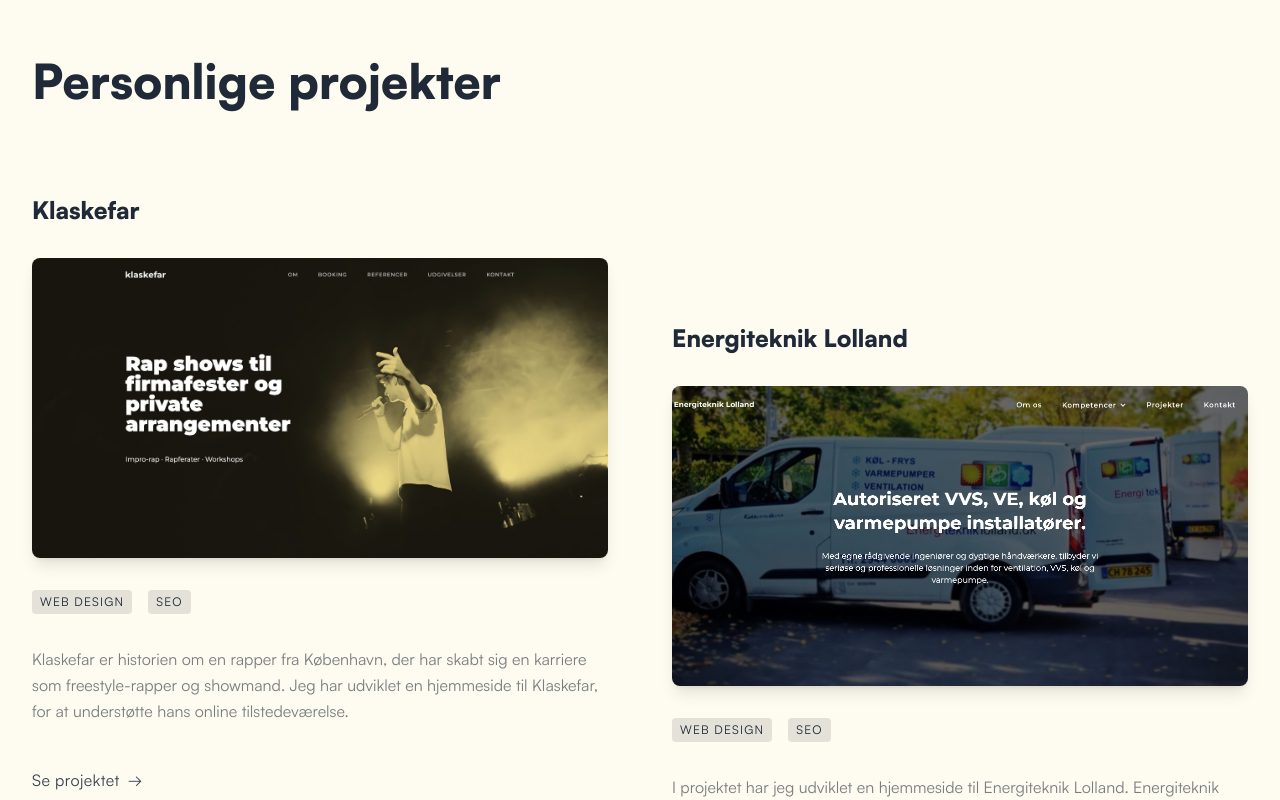
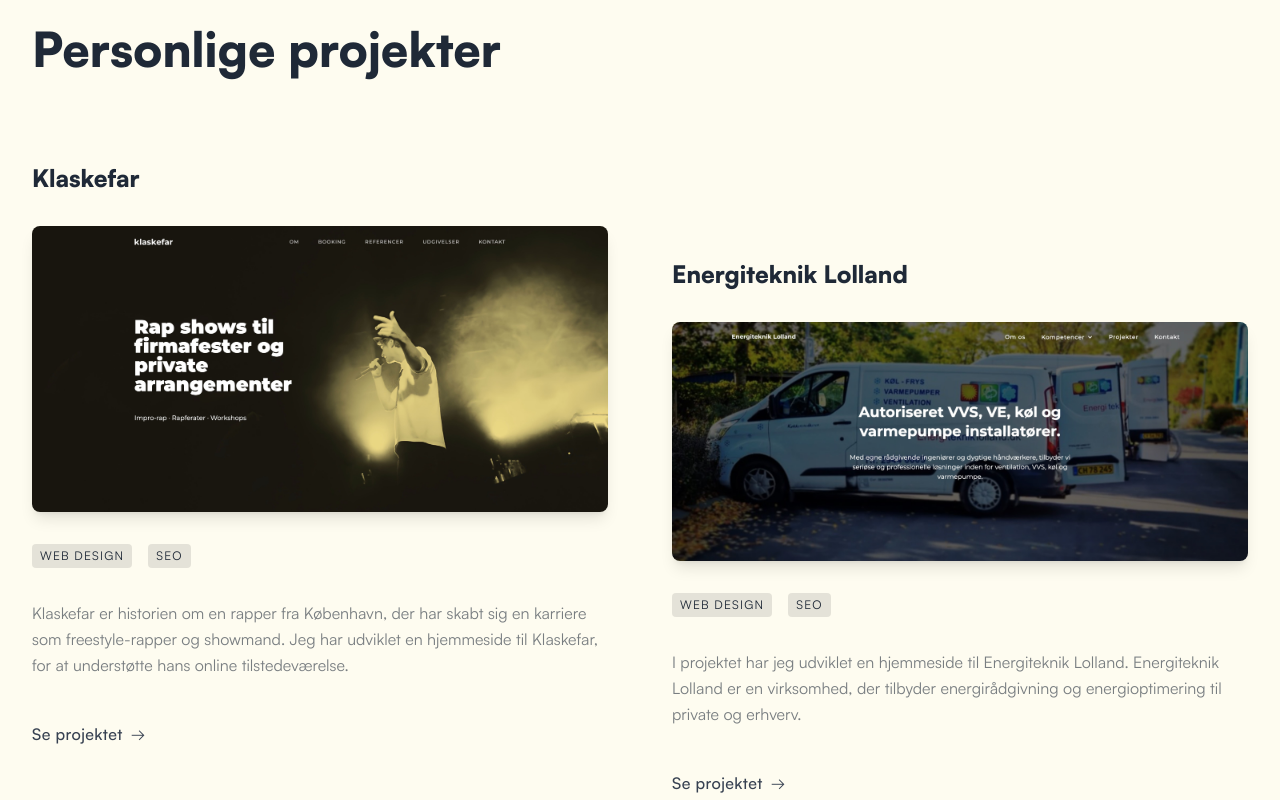
Before and after one commit to chrene/enevoldsen-io-v2, a Next.js app: page / in a window 1280 px wide. Shown: the part 2280-3080 px from the top of the page. Built offline with nearby package versions, Linux system fonts and the light colour scheme.

Commit message:
style: make homepage responsive

```diff
--- a/package.json
+++ b/package.json
@@ -13,6 +13,7 @@
     "@types/node": "18.13.0",
     "@types/react": "18.0.28",
     "@types/react-dom": "18.0.10",
+    "clsx": "^1.2.1",
     "eslint": "8.34.0",
     "eslint-config-next": "13.1.6",
     "next": "13.1.6",
--- a/src/components/footer.tsx
+++ b/src/components/footer.tsx
@@ -9,11 +9,11 @@
       <div className="page-padding">
         <div className="max-w-7xl mx-auto pt-24 pb-16">
           <div className="grid grid-cols-2 gap-12">
-            <div className="col-span-1">
-              <h2 className="font-medium text-3xl text-yellow-50 leading-tight mb-8">
+            <div className="col-span-2 md:col-span-1">
+              <h2 className="font-medium text-3xl text-yellow-50 leading-tight mb-8 text-center md:text-left">
                 Du er velkommen til at kontakte mig på følgende oplysninger.
               </h2>
-              <div className="flex flex-col gap-3">
+              <div className="flex flex-col gap-3 items-center md:items-start">
                 <a
                   href="tel:004553768161"
                   className="text-3xl font-bold text-gray-300"
@@ -25,7 +25,7 @@
                 </a>
               </div>
             </div>
-            <div className="justify-self-end self-end">
+            <div className="justify-self-center md:justify-self-end md:self-end col-span-2 md:col-span-1">
               <a href="#" className="btn btn-primary btn-arrow">
                 Freelance
               </a>
@@ -37,7 +37,7 @@
       <div className="page-padding">
         <div className="max-w-7xl mx-auto py-4 pb-16">
           <div className="grid grid-cols-2 gap-12">
-            <div className="col-span-1">
+            <div className="col-span-2 md:col-span-1 text-center md:text-start">
               {/* Company Logo */}
               <h3 className="text-yellow-50 text-2xl">enevoldsen.io</h3>
 
@@ -49,9 +49,9 @@
                 </span>
               </p>
             </div>
-            <div className="col-span-1 justify-self-end">
+            <div className="col-span-2 md:col-span-1 justify-self-center md:justify-self-end">
               <nav>
-                <ul className="flex flex-row space-x-8">
+                <ul className="flex flex-row space-x-8 flex-wrap">
                   <li>
                     <Link href="/om">
                       <span className="text-yellow-50 hover:text-brand-500 transition-all duration-100">
@@ -84,7 +84,7 @@
                 </ul>
               </nav>
               {/* social links */}
-              <div className="flex flex-row space-x-6 mt-8">
+              <div className="flex flex-row justify-content-center md:justify-content-start space-x-6 mt-8">
                 <a href="#" className="">
                   <FaGithub className="h-6 w-6" />
                 </a>
--- a/src/components/home/about.tsx
+++ b/src/components/home/about.tsx
@@ -5,21 +5,21 @@
     <>
       <section className="bg-yellow-400 relative h-fit">
         <div className="page-padding">
-          <div className="max-w-7xl mx-auto py-8 pb-24">
-            <div className="h-16 w-full sticky top-0 bg-gradient-to-b from-yellow-400 to-yellow-400/0 z-10"></div>
+          <div className="max-w-7xl mx-auto py-12 md:py-8 pb-24">
+            <div className="hidden md:block h-16 w-full sticky top-0 bg-gradient-to-b from-yellow-400 to-yellow-400/0 z-10"></div>
             <div className="grid grid-cols-2 gap-12 relative">
-              <div className="col-span-1">
+              <div className="col-span-2 md:col-span-1">
                 <div className="sticky top-8">
-                  <h2 className="font-medium text-5xl text-gray-800 leading-tight mb-8">
-                    Uddannet datalog fra Københavns Universitet med passion for
-                    webudvikling og product management.
+                  <h2 className="font-bold md:font-medium text-3xl md:text-5xl text-gray-800 md:leading-tight mb-8">
+                    Uddannet datalog med passion for webudvikling og product
+                    management.
                   </h2>
                   <a href="#" className="link link-secondary link-static">
                     Min baggrund
                   </a>
                 </div>
               </div>
-              <div className="col-span-1 relative">
+              <div className="col-span-2 md:col-span-1 relative">
                 <p className="text-base leading-relaxed text-gray-800">
                   Som uddannet datalog fra Københavns Universitet har jeg altid
                   haft en passion for teknologi og digital innovation. Gennem
--- a/src/components/home/portfolio.tsx
+++ b/src/components/home/portfolio.tsx
@@ -6,29 +6,28 @@
     <>
       <section className="bg-yellow-50 relative h-fit">
         <div className="page-padding static">
-          <div className="max-w-7xl mx-auto py-24">
+          <div className="max-w-7xl mx-auto py-8 md:py-16">
             <div className="flex flex-col">
               <div className="py-4 bg-yellow-50 flex justify-between">
-                <h2 className="font-extrabold text-5xl leading-snug text-gray-800 max-w-lg">
+                <h2 className="font-extrabold text-4xl md:text-5xl md:leading-snug text-gray-800 max-w-lg">
                   Personlige projekter
                 </h2>
               </div>
-              <div className="flex flex-row flex-wrap items-start -mx-8 mt-16">
+              <div className="flex flex-row flex-wrap items-start -mx-8 mt-8">
                 {portfolio.personal.map((portfolio, index) => {
                   return (
                     <div
-                      className="basis-[50%] flex items-center bg-yellow-50 even:mt-32 px-8"
+                      className="md:basis-[50%] basis-full flex items-center bg-yellow-50 mt-8 md:even:mt-32 px-8"
                       key={`${portfolio.name}-${index}`}
                     >
                       <div className="flex-1 space-y-8">
                         <h3 className="font-extrabold text-2xl text-gray-800 mb-4">
                           {portfolio.name}
                         </h3>
-                        <div
-                          className="overflow-hidden rounded-lg shadow-lg h-[300px] w-full mt-8"
-                          style={{
-                            background: `url(${portfolio.image}) top / cover no-repeat`,
-                          }}
+                        <img
+                          alt={portfolio.name}
+                          src={portfolio.image}
+                          className="w-full overflow-hidden rounded-lg shadow-lg mt-8 object-contain"
                         />
                         <div className="flex mt-4 space-x-4">
                           {portfolio.tags.map((tag, index) => {
@@ -52,14 +51,14 @@
                           target="_blank"
                           className="link link-arrow"
                         >
-                          Se projektet
+                          <span className="font-medium">Se projektet</span>
                         </a>
                       </div>
                     </div>
                   );
                 })}
               </div>
-              <div className="mx-auto justify-center mt-16">
+              <div className="mx-auto justify-center my-16 ">
                 <Link href="/projekter" className="btn btn-primary btn-arrow">
                   Se alle projekter
                 </Link>
--- a/src/components/home/services.tsx
+++ b/src/components/home/services.tsx
@@ -1,15 +1,16 @@
 import services from "@/data/services.json";
+import clsx from "clsx";
 
 export default function Services() {
   return (
     <>
       <section className="bg-black relative h-fit">
         <div className="page-padding">
-          <div className="max-w-1/2 md:max-w-7xl md:mx-auto md:py-24">
+          <div className="max-w-sm md:max-w-7xl md:mx-auto md:py-24">
             <div className="flex flex-col gap-8 md:grid md:grid-cols-12 md:gap-12">
               <div className="md:col-span-6">
                 <div className="md:sticky md:top-10 z-50">
-                  <h2 className="font-extrabold text-5xl leading-snug uppercase text-yellow-50">
+                  <h2 className="font-extrabold text-4xl sm:text-5xl leading-snug sm:leading-tight uppercase text-yellow-50">
                     erfaring og <span className="bg-pink-500">Kompetencer</span>
                   </h2>
                 </div>
@@ -28,7 +29,15 @@
                         <p className="text-brand-50/90 leading-relaxed">
                           {service.description}
                         </p>
-                        <div className="h-[1px] w-full bg-yellow-50 my-8 bg-opacity-20"></div>
+                        <div
+                          className={clsx(
+                            "h-[1px] w-full bg-yellow-50 my-8 bg-opacity-20",
+                            {
+                              "h-[0px] mb-16 md:h-[1px] md:mb-8":
+                                index === services.length - 1,
+                            }
+                          )}
+                        ></div>
                       </div>
                     </div>
                   );
--- a/src/components/layout.tsx
+++ b/src/components/layout.tsx
@@ -1,6 +1,6 @@
-import Head from 'next/head';
-import Footer from './footer';
-import Header from './header';
+import Head from "next/head";
+import Footer from "./footer";
+import Header from "./header";
 
 type Props = {
   children: React.ReactNode;
@@ -17,7 +17,7 @@
       </Head>
 
       <Header />
-      <main className="relative">{props.children}</main>
+      <main className="relative overflow-x-clip">{props.children}</main>
       <Footer />
     </>
   );
--- a/src/styles/globals.css
+++ b/src/styles/globals.css
@@ -25,7 +25,7 @@
   }
 
   .link.link-arrow {
-    @apply inline-flex items-center px-8 -mx-8 py-3 text-base cursor-default font-normal tracking-wide rounded-full text-gray-700 bg-transparent transition-all duration-150 ease-out hover:cursor-pointer;
+    @apply inline-flex items-center px-8 -mx-8 md:py-3 text-base cursor-default font-normal tracking-wide rounded-full text-gray-700 bg-transparent transition-all duration-150 ease-out hover:cursor-pointer;
   }
 
   .link:not(.link-arrow):hover:after {
```
Also changed, not shown: 1 other file (tests, documents, lock files or other folders).
